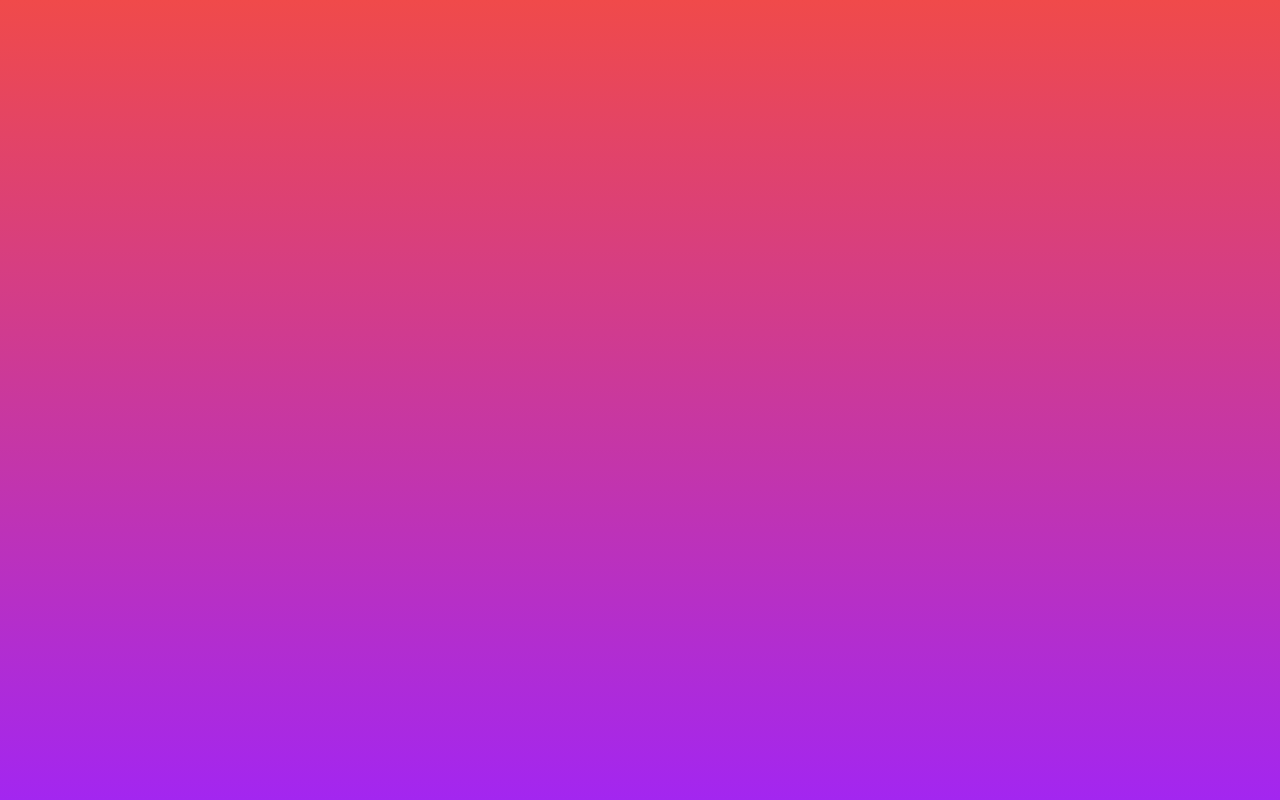
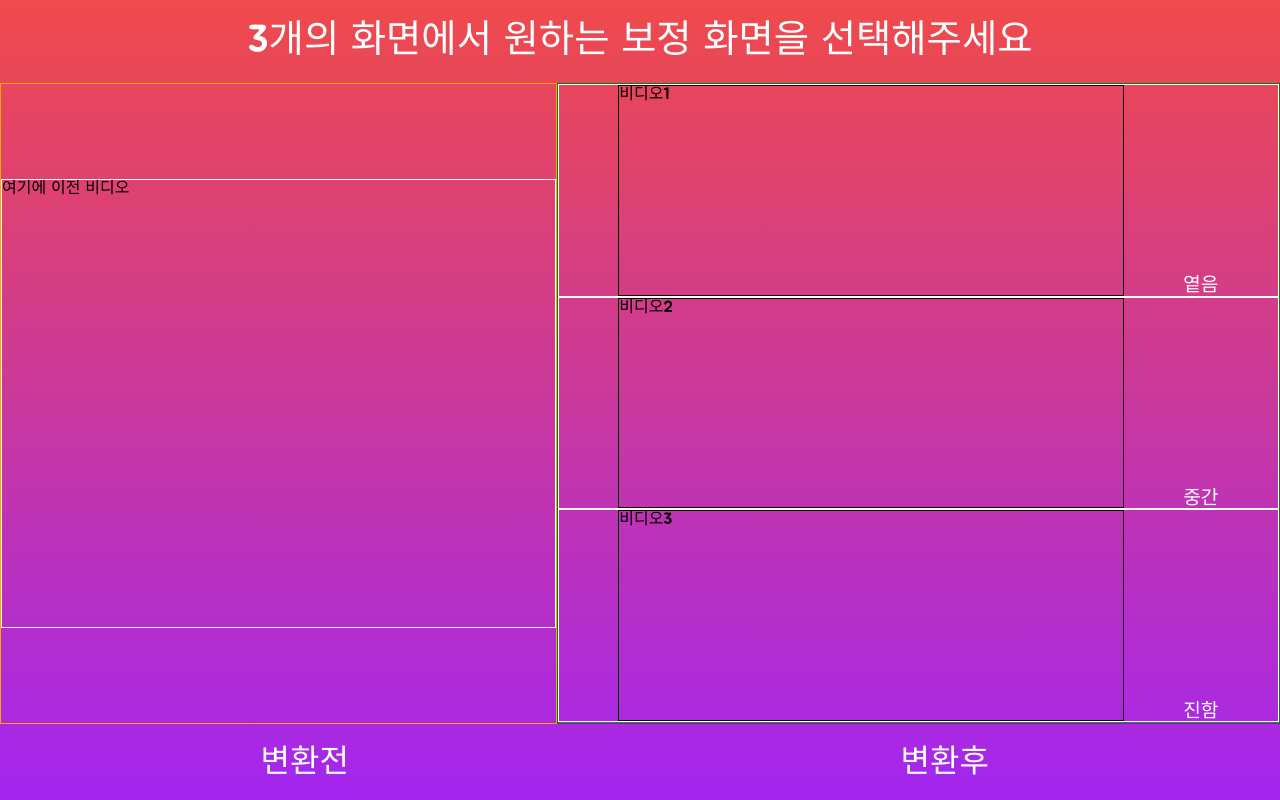
Before and after one commit to CSID-DGU/2023-1-SCS4031--101-, a React (Vite) app in the folder frontend/: page /videoselect in a window 1280 px wide. Before the commit this address had no page. Built offline with nearby package versions, Linux system fonts and the light colour scheme.

Commit message:
FEAT:VIDEOSELECTPAGE

```diff
--- a/frontend/src/components/VideoSelect.jsx
+++ b/frontend/src/components/VideoSelect.jsx
@@ -0,0 +1,162 @@
+import React from "react";
+import styled from "styled-components";
+
+const VideoSelect = () => {
+  return (
+    <Wrap>
+      <div className="text">3개의 화면에서 원하는 보정 화면을 선택해주세요</div>
+      <div className="videoWrap">
+        <div className="preVideoWrap">
+          <div className="preVideo">여기에 이전 비디오</div>
+        </div>
+        <div className="convertedVideoWrap">
+          <div className="convertedVideo1Bx">
+            <div className="convertedVideo1">비디오1</div>
+            <span className="convertedText1">옅음</span>
+          </div>
+          <div className="convertedVideo2Bx">
+            <div className="convertedVideo2">비디오2</div>
+            <span className="convertedText2">중간</span>
+          </div>
+          <div className="convertedVideo3Bx">
+            <div className="convertedVideo3">비디오3</div>
+            <span className="convertedText3">진함</span>
+          </div>
+        </div>
+      </div>
+      <div className="textWrap">
+        <span className="textBefore">변환전</span>
+        <span className="textAfter">변환후</span>
+      </div>
+    </Wrap>
+  );
+};
+
+export default VideoSelect;
+
+const Wrap = styled.div`
+  margin: 0;
+  padding: 0;
+  min-height: 100vh;
+  display: flex;
+  flex-direction: column;
+  justify-content: center;
+  align-items: center;
+  background: linear-gradient(to bottom, #f04a4a, #a326f0);
+  font-family: "Jua", sans-serif;
+
+  .text {
+    display: flex;
+    align-items: center;
+    flex: 1;
+    color: #fff;
+    font-size: 3vw;
+  }
+
+  .videoWrap {
+    flex: 13;
+    width: 100%;
+    display: flex;
+
+    .preVideoWrap {
+      border: 1px solid orange;
+      flex: 1;
+      display: flex;
+      align-items: center;
+
+      .preVideo {
+        border: 1px solid white;
+        width: 100%;
+        height: 70%;
+      }
+    }
+
+    .convertedVideoWrap {
+      border: 1px solid green;
+      flex: 1.3;
+
+      .convertedVideo1Bx {
+        border: 1px solid white;
+        display: flex;
+        justify-content: space-evenly;
+        height: 33%;
+
+        .convertedVideo1 {
+          border: 1px solid black;
+          width: 70%;
+        }
+
+        .convertedText1 {
+          display: flex;
+          align-items: end;
+          color: #fff;
+          font-size: 1.5vw;
+        }
+      }
+
+      .convertedVideo2Bx {
+        border: 1px solid white;
+        display: flex;
+        justify-content: space-evenly;
+        height: 33%;
+
+        .convertedVideo2 {
+          border: 1px solid black;
+          width: 70%;
+        }
+
+        .convertedText2 {
+          display: flex;
+          align-items: end;
+          color: #fff;
+          font-size: 1.5vw;
+        }
+      }
+
+      .convertedVideo3Bx {
+        border: 1px solid white;
+        display: flex;
+        justify-content: space-evenly;
+        height: 33%;
+
+        .convertedVideo3 {
+          border: 1px solid black;
+          width: 70%;
+        }
+
+        .convertedText3 {
+          display: flex;
+          align-items: end;
+          color: #fff;
+          font-size: 1.5vw;
+        }
+      }
+    }
+  }
+
+  .textWrap {
+    width: 100%;
+    flex: 1;
+    display: flex;
+
+    .textBefore {
+      color: #fff;
+      font-size: 2.5vw;
+      display: flex;
+      flex: 1;
+      width: 50%;
+      justify-content: center;
+      align-items: center;
+    }
+
+    .textAfter {
+      color: #fff;
+      font-size: 2.5vw;
+      display: flex;
+      flex: 1.1;
+      width: 50%;
+      justify-content: center;
+      align-items: center;
+    }
+  }
+`;
--- a/frontend/src/pages/VideoSelectPage.jsx
+++ b/frontend/src/pages/VideoSelectPage.jsx
@@ -0,0 +1,8 @@
+import React from "react";
+import VideoSelect from "../components/VideoSelect";
+
+const VideoSelectPage = () => {
+  return <VideoSelect />;
+};
+
+export default VideoSelectPage;
--- a/frontend/src/routes/index.jsx
+++ b/frontend/src/routes/index.jsx
@@ -4,6 +4,7 @@ import TestPage from "../pages/TestPage";
 import PreviewPage from "../pages/PreviewPage";
 import SettingPage from "../pages/SettingPage";
 import HomePage from "../pages/HomePage";
+import VideoSelectPage from "../pages/VideoSelectPage";
 import NaviagationBar from "../components/Navigation/NavigationBar";
 import { TransitionGroup, CSSTransition } from "react-transition-group";
 import "./transition.css";
@@ -20,6 +21,7 @@ function TransitionRoutes() {
           <Route path="/test" element={<TestPage />} />
           <Route path="/preview" element={<PreviewPage />} />
           <Route path="/setting" element={<SettingPage />} />
+          <Route path="/videoselect" element={<VideoSelectPage />} />
         </Routes>
       </CSSTransition>
     </TransitionGroup>
```
